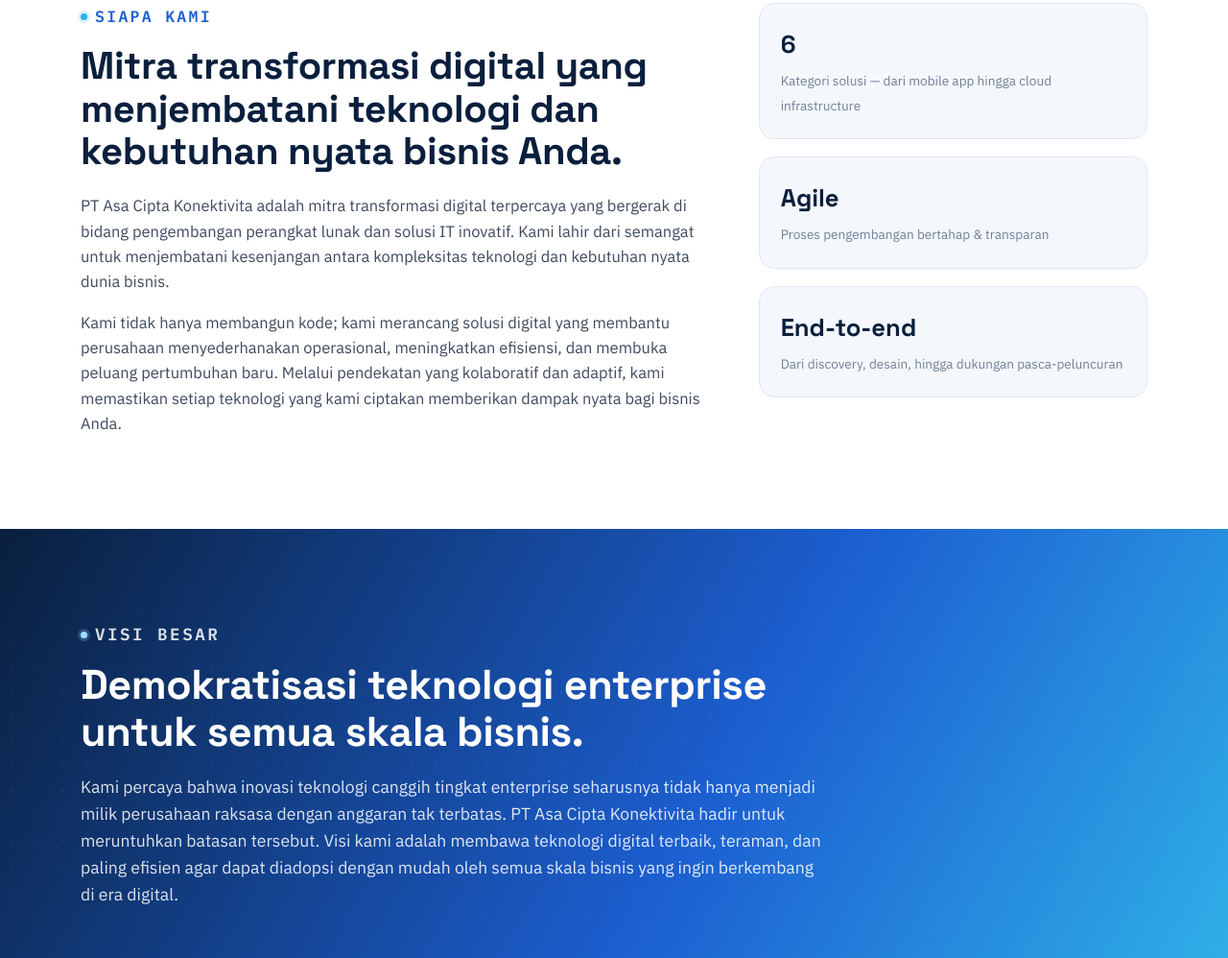
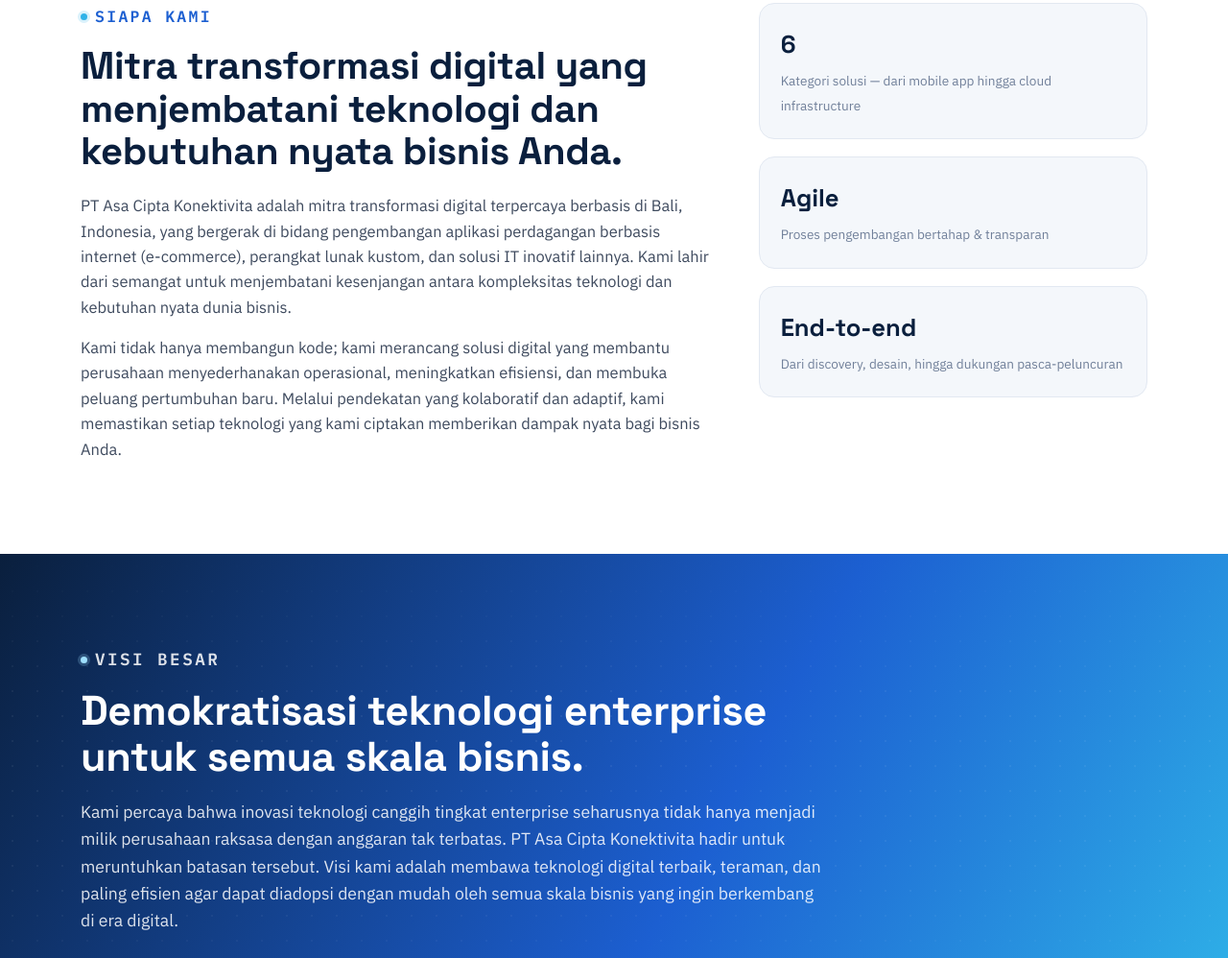
Before and after one commit to santosa23/asa-cipta-landing, a plain HTML site: page index.html in a window 1280 px wide. Shown: the part 967-1965 px from the top of the page at 96% size. Drawn offline with Linux system fonts and the light colour scheme.

Commit message:
Align company narrative with the active NIB KBLI (62191 e-commerce app dev)

```diff
--- a/index.html
+++ b/index.html
@@ -458,7 +458,7 @@
       <div class="about-copy reveal">
         <p class="eyebrow">Siapa Kami</p>
         <h2 style="margin-bottom:20px">Mitra transformasi digital yang menjembatani teknologi dan kebutuhan nyata bisnis Anda.</h2>
-        <p>PT Asa Cipta Konektivita adalah mitra transformasi digital terpercaya yang bergerak di bidang pengembangan perangkat lunak dan solusi IT inovatif. Kami lahir dari semangat untuk menjembatani kesenjangan antara kompleksitas teknologi dan kebutuhan nyata dunia bisnis.</p>
+        <p>PT Asa Cipta Konektivita adalah mitra transformasi digital terpercaya berbasis di Bali, Indonesia, yang bergerak di bidang pengembangan aplikasi perdagangan berbasis internet (e-commerce), perangkat lunak kustom, dan solusi IT inovatif lainnya. Kami lahir dari semangat untuk menjembatani kesenjangan antara kompleksitas teknologi dan kebutuhan nyata dunia bisnis.</p>
         <p>Kami tidak hanya membangun kode; kami merancang solusi digital yang membantu perusahaan menyederhanakan operasional, meningkatkan efisiensi, dan membuka peluang pertumbuhan baru. Melalui pendekatan yang kolaboratif dan adaptif, kami memastikan setiap teknologi yang kami ciptakan memberikan dampak nyata bagi bisnis Anda.</p>
       </div>
       <div class="about-rail reveal">
```
